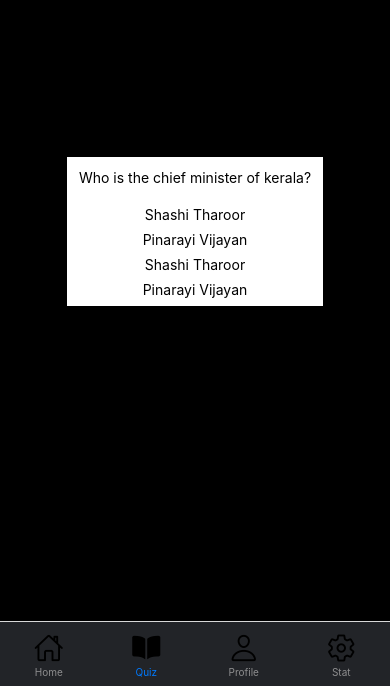
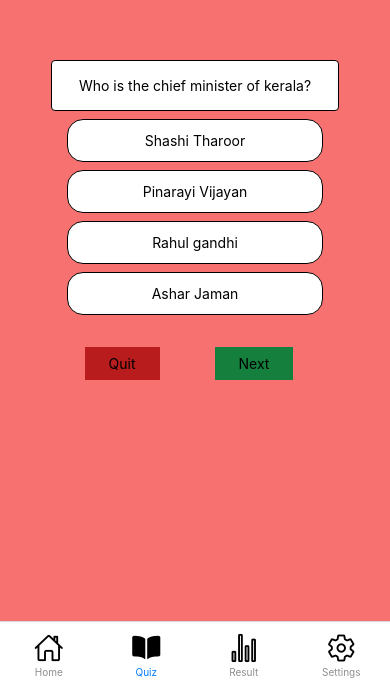
Before and after one commit to AsharCp/QuizNow, a React Native app: screen /Quiz in a window 390 px wide. Shown: the part 158-844 px from the top of the page. Built offline with nearby package versions, Linux system fonts and the light colour scheme.

Commit message:
Pages are created

```diff
--- a/components/Options.js
+++ b/components/Options.js
@@ -4,12 +4,7 @@ import {View, Text } from 'react-native'
 const Options = () => {
   return (
     <View>
-        <View className="flex items-center justify-center flex-col gap-2 p-2">
-            <Text>Shashi Tharoor</Text>
-            <Text>Pinarayi Vijayan</Text>
-            <Text>Shashi Tharoor</Text>
-            <Text>Pinarayi Vijayan</Text>
-        </View>
+
     </View>
   )
 }
--- a/components/Quizcard.js
+++ b/components/Quizcard.js
@@ -1,12 +1,25 @@
 import React from 'react'
 import Options from './Options'
-import { View , Text } from 'react-native'
+import { View , Text, Button, TouchableOpacity } from 'react-native'
 
 const Quizcard = () => {
   return (
-    <View className="w-max h-max bg-white ">
-          <Text className="p-3 ">Who is the chief minister of kerala?</Text>
-          <Options/>
+    <View className="w-80 h-max bg-red-400 p-4 rounded-md">
+          <Text className="p-4 border rounded bg-white text-center">Who is the chief minister of kerala?</Text>
+          <View className="flex items-center justify-center flex-col gap-2 p-2">
+            <Text className="border py-3 px-16 w-64 rounded-2xl text-center bg-white">Shashi Tharoor</Text>
+            <Text className="border py-3 px-16 w-64 rounded-2xl text-center bg-white" >Pinarayi Vijayan</Text>
+            <Text className="border py-3 px-16 w-64 rounded-2xl text-center bg-white">Rahul gandhi</Text>
+            <Text className="border py-3 px-16 w-64 rounded-2xl text-center bg-white">Ashar Jaman</Text>
+        </View>
+        <View  className='flex flex-row justify-around items-center p-3'>
+          <TouchableOpacity>
+            <Text className='bg-red-700 px-6 py-2'>Quit</Text>
+          </TouchableOpacity>
+          <TouchableOpacity className='flex flex-row justify-around items-center p-3'>
+            <Text className='bg-green-700 px-6 py-2'>Next</Text>
+          </TouchableOpacity>
+        </View>
     </View>
   )
 }
--- a/components/TabNavigator.js
+++ b/components/TabNavigator.js
@@ -3,9 +3,10 @@ import { NavigationContainer } from '@react-navigation/native';
 import { createBottomTabNavigator } from '@react-navigation/bottom-tabs';
 import Home from '../screens/Home';
 import QuizScreen from '../screens/QuizScreen';
-import Profile from '../screens/Profile';
-import Stat from '../screens/Stat';
+import Stat from '../screens/Setting';
 import { Ionicons } from '@expo/vector-icons';
+import Result from '../screens/Result';
+import Setting from '../screens/Setting';
 
 
 const TabNavigator = () => {
@@ -23,10 +24,10 @@ const TabNavigator = () => {
                 else if(route.name === 'Home'){
                     iconName = focused?'home':'home-outline';
                 }
-                else if(route.name === 'Profile'){
-                    iconName = focused?'person':'person-outline';
+                else if(route.name === 'Result'){
+                    iconName = focused?'stats-chart':'stats-chart-outline';
                 }
-                else if(route.name === 'Stat'){
+                else if(route.name === 'Settings'){
                     iconName = focused?'settings':'settings-outline';
                 }
                 return <Ionicons name={iconName} size={30}/>
@@ -35,13 +36,13 @@ const TabNavigator = () => {
                 activeTintColor: 'tomato',
                 inactiveTintColor: 'gray',
             },
-            tabBarStyle: { backgroundColor: 'rgba(34,36,40,1)',
+            tabBarStyle: { backgroundColor: 'white',
             height:65,paddingBottom: 8,paddingTop: 8,
         }})}>
             <Tab.Screen name='Home' component={Home}/>
             <Tab.Screen name='Quiz' component={QuizScreen}/>
-            <Tab.Screen name='Profile' component={Profile}/>
-            <Tab.Screen name='Stat' component={Stat}/>
+            <Tab.Screen name='Result' component={Result}/>
+            <Tab.Screen name='Settings' component={Setting}/>
         </Tab.Navigator>
     </NavigationContainer>
   )
--- a/screens/Home.js
+++ b/screens/Home.js
@@ -5,7 +5,7 @@ import { SafeAreaView } from 'react-native'
 const Home = ({navigation}) => {
 
   return (
-    <SafeAreaView className="bg-blue-800 h-full w-full flex items-center justify-center">
+    <SafeAreaView className="bg-red-400 h-full w-full flex items-center justify-center">
         <Text className="text-white">Welcome to the Quiz App</Text>
         <Button title='Start Quiz' onPress={()=>navigation.navigate('Quiz')}/>
     </SafeAreaView>
--- a/screens/Profile.js
+++ /dev/null
@@ -1,10 +0,0 @@
-import React from 'react'
-import { Text } from 'react-native'
-
-const Profile = () => {
-  return (
-    <Text>Profile Screen</Text>
-  )
-}
-
-export default Profile
--- a/screens/QuizScreen.js
+++ b/screens/QuizScreen.js
@@ -4,7 +4,7 @@ import { SafeAreaView } from 'react-native'
 
 const QuizScreen = () => {
   return (
-    <SafeAreaView className='bg-black h-full w-full flex items-center justify-center'>
+    <SafeAreaView className='bg-red-400 h-full w-full flex items-center justify-center'>
         <Quizcard/>
     </SafeAreaView>
   )
--- /dev/null
+++ b/screens/Result.js
@@ -0,0 +1,14 @@
+import React from 'react'
+import { View } from 'react-native'
+import { Text } from 'react-native'
+
+const Result = () => {
+  return (
+    <View className='w-full h-full bg-red-400 flex justify-center items-center'>
+         <Text>Result page</Text>
+    </View>
+
+  )
+}
+
+export default Result
--- /dev/null
+++ b/screens/Setting.js
@@ -0,0 +1,13 @@
+import React from 'react'
+import { Text , View } from 'react-native'
+
+const Setting = () => {
+  return (
+    <View className='w-full h-full bg-red-400 flex justify-center items-center'>
+        <Text>Settings Screen</Text>
+    </View>
+
+  )
+}
+
+export default Setting
--- a/screens/Stat.js
+++ /dev/null
@@ -1,10 +0,0 @@
-import React from 'react'
-import { Text } from 'react-native'
-
-const Stat = () => {
-  return (
-    <Text>Settings Screen</Text>
-  )
-}
-
-export default Stat
```
